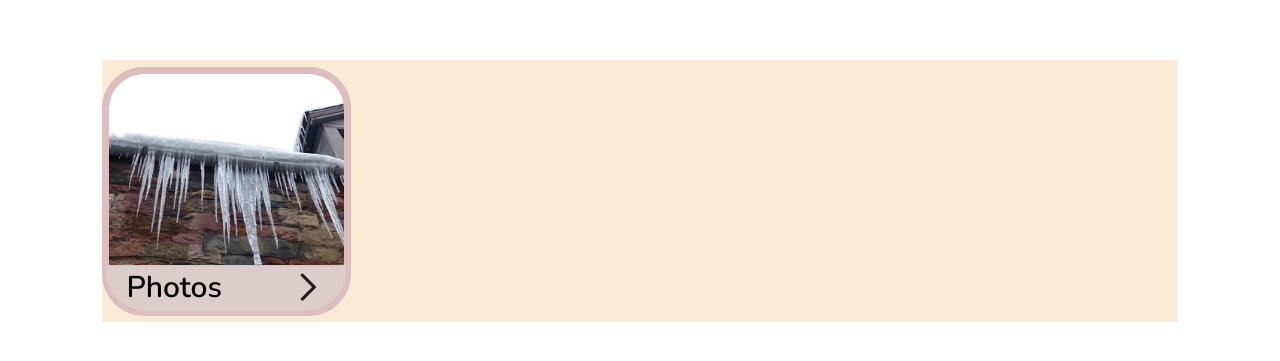
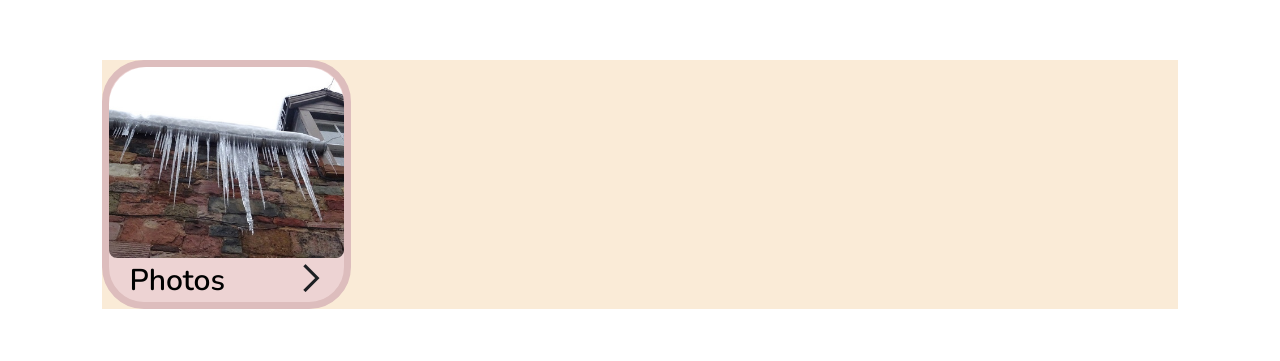
Before and after one commit to LeafTune/Portfolio, a plain HTML site: page index.html in a window 1280 px wide. Shown: the part 69-430 px from the top of the page. Drawn offline with nearby package versions, Linux system fonts and the light colour scheme.

Commit message:
realised I could change a few things and remove a large chunk of code, so I did; everything seems to work as predicted!

```diff
--- a/css/style.css
+++ b/css/style.css
@@ -84,46 +84,24 @@ main {
 
 .category {
     position: relative;
-}
-
-.category img {
+    background-color: rgb(237, 211, 211);
     border-radius: 42px;
     border: 7px solid rgb(221, 189, 189);
-    margin-top: 7px;
-    object-fit: cover;
     width: 235px;
     height: 235px;
 }
-/* the below css gives an invisible div a border to very faintly
-smooth out the img's bottom two corners */
-.category .extra-img-border {
+
+.category h2 {
     position: absolute;
-    border-radius: 42px 42px 8px 8px;
-    border: 7px solid rgb(221, 189, 189);
-    top: 7px;
-    width: 235px;
-    height: 191px;
-}
-
-.category .category-title-and-icon {
-    position: absolute;
-    background-color: rgb(221, 204, 204);
-    border-radius: 0 0 40px 40px;
-    left: 4px;
-    bottom: 11px;
-    height: 45px;
-    width: 240px;
-}
-
-.category .category-title-and-icon h2 {
     color: black;
     margin: 0;
     margin-left: 20px;
     line-height: 43px;
     font-size: 30px;
+    bottom: 0px;
 }
 
-.category .category-title-and-icon .arrow-icon {
+.category .arrow {
     font-family: 'manrope', 'Courier New', Courier, monospace;
     font-size: 60px;
     text-decoration: none;
@@ -136,7 +114,13 @@ smooth out the img's bottom two corners */
     border-radius: 42px;
 }
 
-.category .category-title-and-icon .arrow-icon:hover {
+.category img {
+    position: absolute;
+    border-radius: 37px 37px 8px 8px;
+    width: 235px;
+    height: 191px;
+}
+
+.category .arrow:hover {
     color: aliceblue;
-    cursor: pointer;
 }
--- a/index.html
+++ b/index.html
@@ -37,20 +37,11 @@
     <main>
 
         <!-- Category (box?) one below -->
-        <section class="category">
-            <picture>
+        <a href="#" class="category">
+                <h2>Photos</h2>
                 <img src="images/icicles_on_roof.jpg" alt="description here">
-                <!-- the below div very faintly smooths out the img's bottom two corners,
-                I'm not sure where to put it so it's here for now -->
-                <div class="extra-img-border"></div>
-            </picture>
-            <!-- I'm not sure what to make the below.. not a div maybe, maybe a section? -->
-            <section class="category-title-and-icon">
-                <h2>Photos</h2>
-                <a href="#home" class="arrow-icon">></a>
-            </section>
-        </section>
-
+                <span class="arrow">></span>
+        </a>
 
     </main>
 
```
